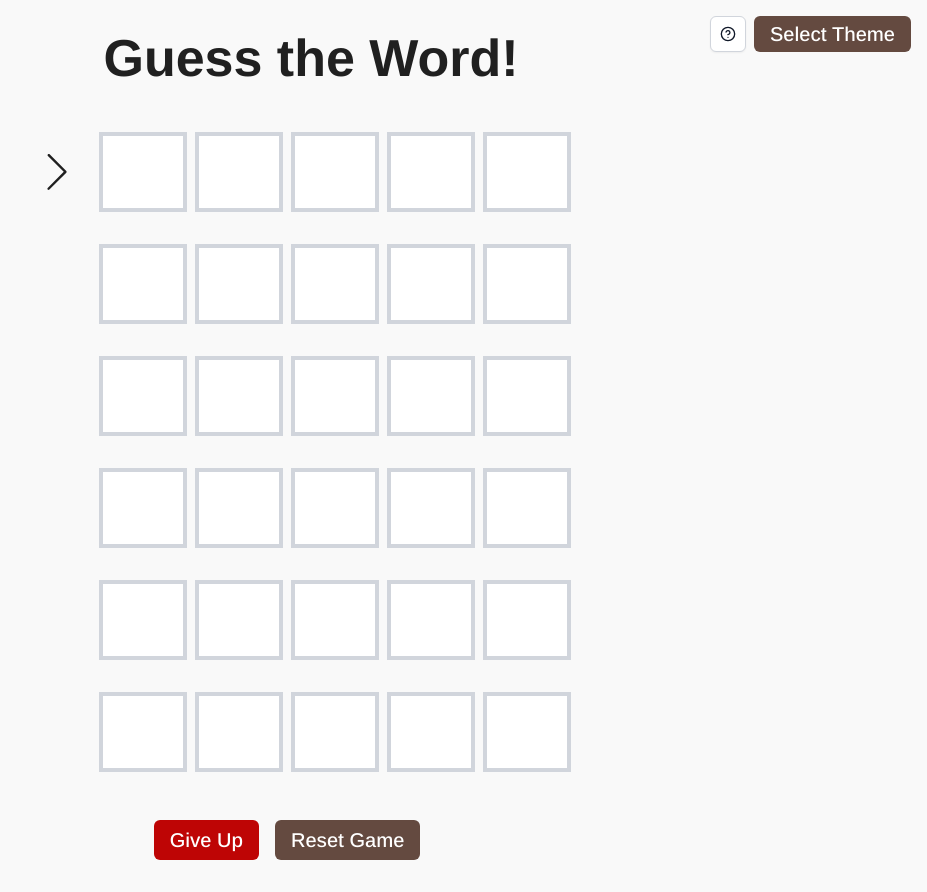
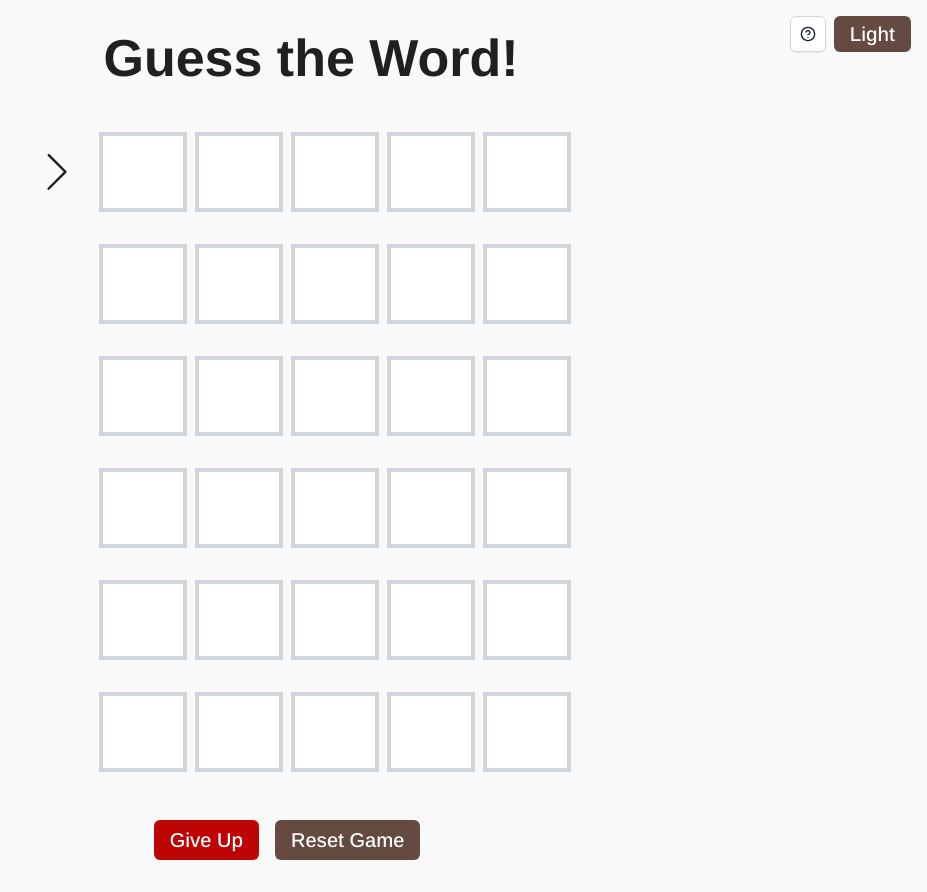
Before and after one commit to Albert12302/wordle-recreation, a React (Vite) app: page / in a window 1280 px wide. Shown: the whole page, without its empty margins (353-1280 px from the left). Built offline with nearby package versions, Linux system fonts and the light colour scheme; no server answers.

Commit message:
Changing text to say 'Light' or 'Dark' based on which mode your site is on

```diff
--- a/src/App.tsx
+++ b/src/App.tsx
@@ -395,7 +395,7 @@ function App() {
         <DropdownMenu>
           <DropdownMenuTrigger asChild>
             <Button className="text-sm sm:text-base md:text-xl px-3 py-1 sm:px-4 sm:py-2">
-              <span>Select Theme</span>
+              <span>{theme === "light" ? "Light" : "Dark"}</span>
             </Button>
           </DropdownMenuTrigger>
           <DropdownMenuContent
```
